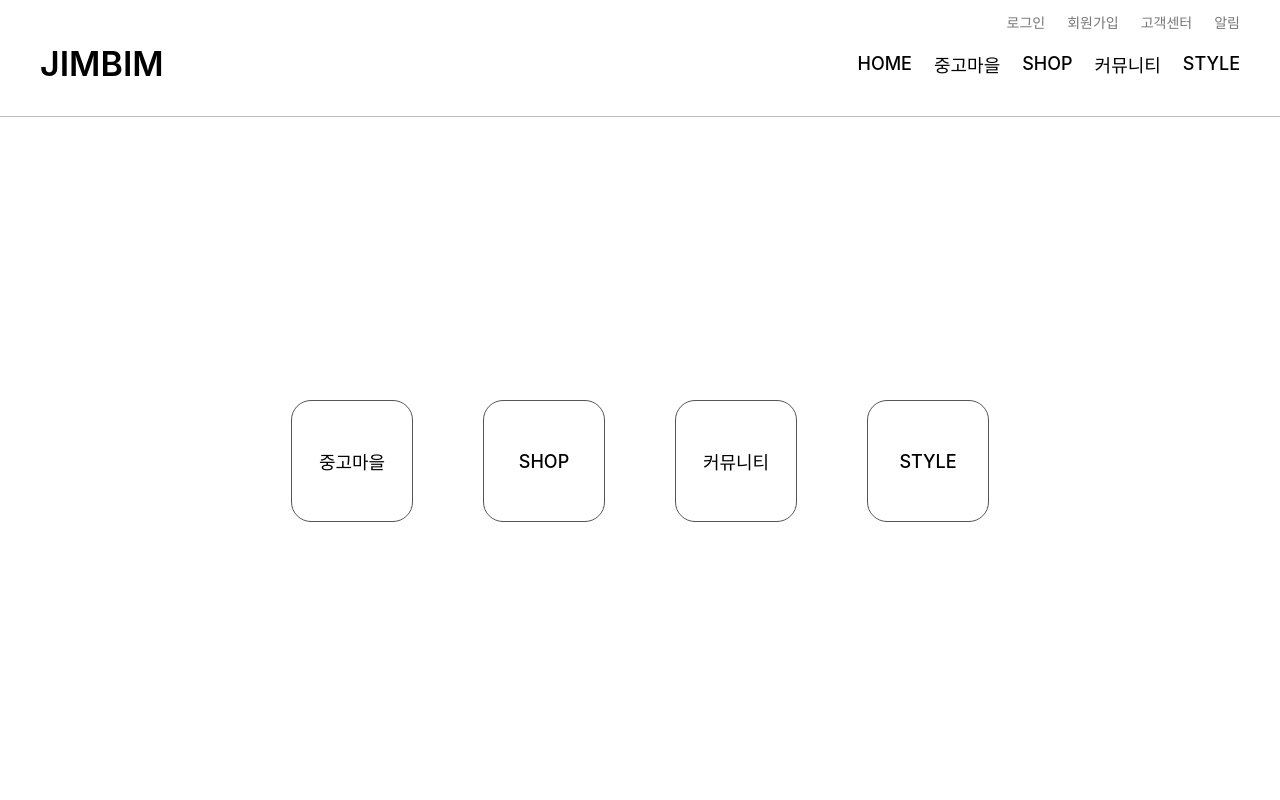
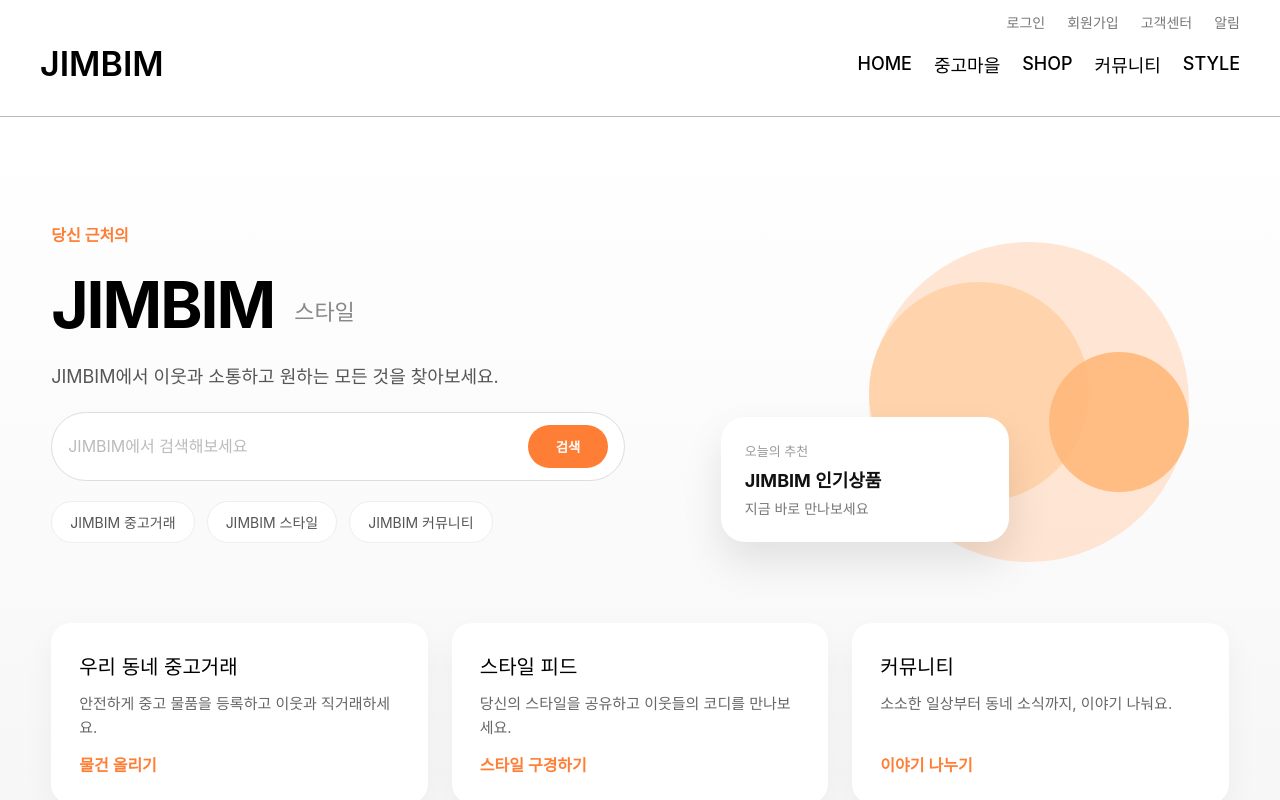
Before and after one commit to jag0908/jimbim, a React (Create React App) app in the folder client/: page / in a window 1280 px wide. Shown: the top 800 px of the page. Built offline with nearby package versions, Linux system fonts and the light colour scheme.

Commit message:
메인페이지 디자인 템플릿 적용 // 수정해야함

```diff
--- a/client/src/Component/Index.js
+++ b/client/src/Component/Index.js
@@ -1,27 +1,113 @@
-import React, {useEffect} from 'react'
-import { Link, useNavigate } from 'react-router-dom'
-import { useSelector , useDispatch } from 'react-redux'
-import { Cookies } from 'react-cookie'
-import '../style/index.css'
+import React, { useEffect, useState } from 'react';
+import { Link } from 'react-router-dom';
+import '../style/index.css';
+
+const rollingWords = ['짐빔', '중고거래', '스타일', '커뮤니티'];
+const featureCards = [
+  {
+    title: '우리 동네 중고거래',
+    description: '안전하게 중고 물품을 등록하고 이웃과 직거래하세요.',
+    action: '/sh-page',
+    label: '물건 올리기',
+  },
+  {
+    title: '스타일 피드',
+    description: '당신의 스타일을 공유하고 이웃들의 코디를 만나보세요.',
+    action: '/style',
+    label: '스타일 구경하기',
+  },
+  {
+    title: '커뮤니티',
+    description: '소소한 일상부터 동네 소식까지, 이야기 나눠요.',
+    action: '/communityList',
+    label: '이야기 나누기',
+  },
+];
 
 function Index() {
-    const loginUser = useSelector( state=>state.user )
-    const dispatch = useDispatch()
-    const cookies = new Cookies()
-    const navigate = useNavigate()
+  const [wordIndex, setWordIndex] = useState(0);
 
+  useEffect(() => {
+    const timer = setInterval(() => {
+      setWordIndex((prev) => (prev + 1) % rollingWords.length);
+    }, 2500);
 
-    return (
-        <article>
-            <div className='menu'>
-                <Link to={"/sh-page"}>중고마을</Link>
-                <Link to={"/sh-shop"}>SHOP</Link>
-                <Link to={"/communityList"}>커뮤니티</Link>
-                <Link to={"/style"}>STYLE</Link>
+    return () => clearInterval(timer);
+  }, []);
+
+  return (
+    <main id="main-index">
+      <section className="hero">
+        <div className="hero-text">
+          <p className="eyebrow">당신 근처의</p>
+          <div className="hero-title">
+            <h1>JIMBIM</h1>
+            <div className="rolling-wrap" aria-live="polite">
+              {rollingWords.map((word, idx) => (
+                <span
+                  key={word}
+                  className={`rolling-word ${idx === wordIndex ? 'active' : ''}`}
+                >
+                  {word}
+                </span>
+              ))}
             </div>
+          </div>
+          <p className="subtitle">
+            JIMBIM에서 이웃과 소통하고 원하는 모든 것을 찾아보세요.
+          </p>
+          <div className="search-bar">
+            <input
+              type="text"
+              placeholder="JIMBIM에서 검색해보세요"
+              aria-label="메인 검색"
+            />
+            <button type="button">검색</button>
+          </div>
+          <div className="quick-links">
+            <Link to="/sh-page">JIMBIM 중고거래</Link>
+            <Link to="/style">JIMBIM 스타일</Link>
+            <Link to="/communityList">JIMBIM 커뮤니티</Link>
+          </div>
+        </div>
+        <div className="hero-visual">
+          <div className="hero-circle large" />
+          <div className="hero-circle medium" />
+          <div className="hero-circle small" />
+          <div className="hero-card">
+            <p>오늘의 추천</p>
+            <strong>JIMBIM 인기상품</strong>
+            <span>지금 바로 만나보세요</span>
+          </div>
+        </div>
+      </section>
 
-        </article>
-    )
+      <section className="feature-cards">
+        {featureCards.map((card) => (
+          <div className="feature-card" key={card.title}>
+            <h3>{card.title}</h3>
+            <p>{card.description}</p>
+            <Link to={card.action}>{card.label}</Link>
+          </div>
+        ))}
+      </section>
+
+      <section className="story-section">
+        <div className="story-text">
+          <h2>JIMBIM 이야기</h2>
+          <p>
+            서울 신촌 하이미디어아카데미에서 시작한 우아한짐빔은 이웃과의 연결을 통해
+            따뜻한 동네 문화를 만들어가고 있습니다. 지금 바로 참여해보세요!
+          </p>
+        </div>
+        <div className="story-badges">
+          <span>안전한 거래</span>
+          <span>동네 인증</span>
+          <span>실시간 커뮤니티</span>
+        </div>
+      </section>
+    </main>
+  );
 }
 
-export default Index
+export default Index;
--- a/client/src/style/index.css
+++ b/client/src/style/index.css
@@ -1,5 +1,54 @@
-article {display: flex; justify-content: center; align-items: center; height: calc(100vh - 122px);}
+#main-index {display: flex; flex-direction: column; gap: 80px; padding: 100px 0 140px; font-family: 'Noto Sans KR', -apple-system, BlinkMacSystemFont, 'Segoe UI', sans-serif; background: linear-gradient(180deg, #fff 0%, #f7f7f7 60%, #fff 100%); color: #111;}
+#main-index section {width: min(1200px, 92%); margin: 0 auto;}
 
-article .menu {display: flex; justify-content: space-around; width: 768px;}
+#main-index .hero {display: flex; align-items: center; justify-content: space-between; gap: 60px;}
+#main-index .hero-text {flex: 1.2; display: flex; flex-direction: column; gap: 20px;}
+#main-index .hero-text .eyebrow {font-size: 16px; color: #ff7e36; font-weight: 600;}
+#main-index .hero-title {display: flex; align-items: baseline; gap: 20px;}
+#main-index .hero-title h1 {font-size: clamp(48px, 6vw, 64px); font-weight: 700; letter-spacing: -2px;}
+#main-index .rolling-wrap {position: relative; width: 140px; height: 34px; overflow: hidden;}
+#main-index .rolling-word {position: absolute; top: 0; left: 0; opacity: 0; transform: translateY(20px); transition: opacity 0.5s ease, transform 0.5s ease; font-size: 22px; font-weight: 500; color: #888;}
+#main-index .rolling-word.active {opacity: 1; transform: translateY(0);}
+#main-index .subtitle {font-size: 18px; color: #555; line-height: 1.6;}
 
-article .menu > a {display: flex; justify-content: center; align-items: center; width: 120px; height: 120px; border: 1px solid #555; border-radius: 20px; font-size: 18px; font-weight: 500;}
+#main-index .search-bar {display: flex; gap: 12px; padding: 12px 16px; border: 1px solid #ddd; border-radius: 999px; background: #fff; max-width: 540px;}
+#main-index .search-bar input {flex: 1; border: none; font-size: 16px;}
+#main-index .search-bar input::placeholder {color: #bbb;}
+#main-index .search-bar button {padding: 12px 28px; border-radius: 999px; border: none; background: #ff7e36; color: #fff; font-weight: 600; cursor: pointer;}
+
+#main-index .quick-links {display: flex; flex-wrap: wrap; gap: 12px;}
+#main-index .quick-links a {padding: 10px 18px; border-radius: 999px; border: 1px solid #eee; background: #fff; font-size: 14px; color: #555;}
+
+#main-index .hero-visual {flex: 1; position: relative; min-height: 320px;}
+#main-index .hero-circle {position: absolute; border-radius: 50%; opacity: 0.9;}
+#main-index .hero-circle.large {width: 320px; height: 320px; background: #ffe3cf; top: 20px; right: 40px;}
+#main-index .hero-circle.medium {width: 220px; height: 220px; background: #ffd2a8; top: 60px; right: 140px;}
+#main-index .hero-circle.small {width: 140px; height: 140px; background: #ffb97a; top: 130px; right: 40px;}
+#main-index .hero-card {position: absolute; bottom: 0; left: 0; padding: 24px; width: 240px; border-radius: 24px; background: #fff; box-shadow: 0 20px 40px rgba(0,0,0,0.1); display: flex; flex-direction: column; gap: 6px;}
+#main-index .hero-card p {font-size: 13px; color: #999;}
+#main-index .hero-card strong {font-size: 18px;}
+#main-index .hero-card span {font-size: 14px; color: #777;}
+
+#main-index .feature-cards {display: flex; gap: 24px; flex-wrap: wrap;}
+#main-index .feature-card {flex: 1; min-width: 240px; padding: 28px; border-radius: 20px; background: #fff; box-shadow: 0 14px 30px rgba(0,0,0,0.05); display: flex; flex-direction: column; gap: 12px;}
+#main-index .feature-card h3 {font-size: 20px;}
+#main-index .feature-card p {font-size: 15px; color: #666; line-height: 1.6;}
+#main-index .feature-card a {margin-top: auto; font-weight: 600; color: #ff7e36;}
+
+#main-index .story-section {display: flex; align-items: center; justify-content: space-between; padding: 40px; border-radius: 28px; background: #fff; box-shadow: 0 20px 40px rgba(0,0,0,0.06); gap: 40px;}
+#main-index .story-text h2 {font-size: 28px; margin-bottom: 12px;}
+#main-index .story-text p {font-size: 16px; color: #555; line-height: 1.7;}
+#main-index .story-badges {display: flex; flex-wrap: wrap; gap: 10px;}
+#main-index .story-badges span {padding: 10px 18px; border-radius: 999px; border: 1px solid #eee; background: #f9f9f9; font-size: 14px; color: #666;}
+
+@media (max-width: 960px) {
+  #main-index .hero {flex-direction: column; align-items: flex-start;}
+  #main-index {padding-top: 60px;}
+}
+
+@media (max-width: 640px) {
+  #main-index .search-bar {flex-direction: column; border-radius: 20px;}
+  #main-index .search-bar button {width: 100%;}
+  #main-index .feature-cards {flex-direction: column;}
+  #main-index .story-section {flex-direction: column;}
+}
```
